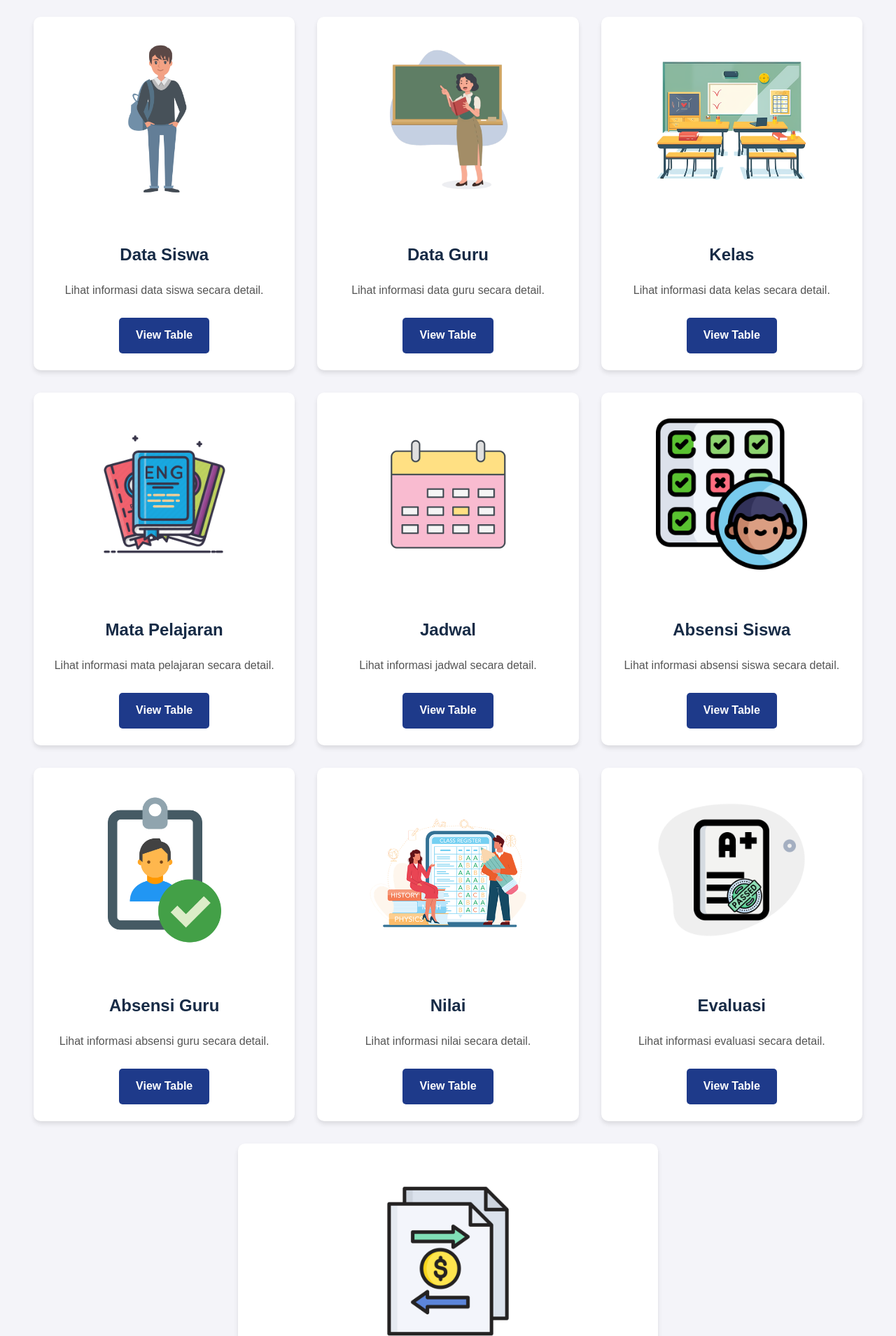
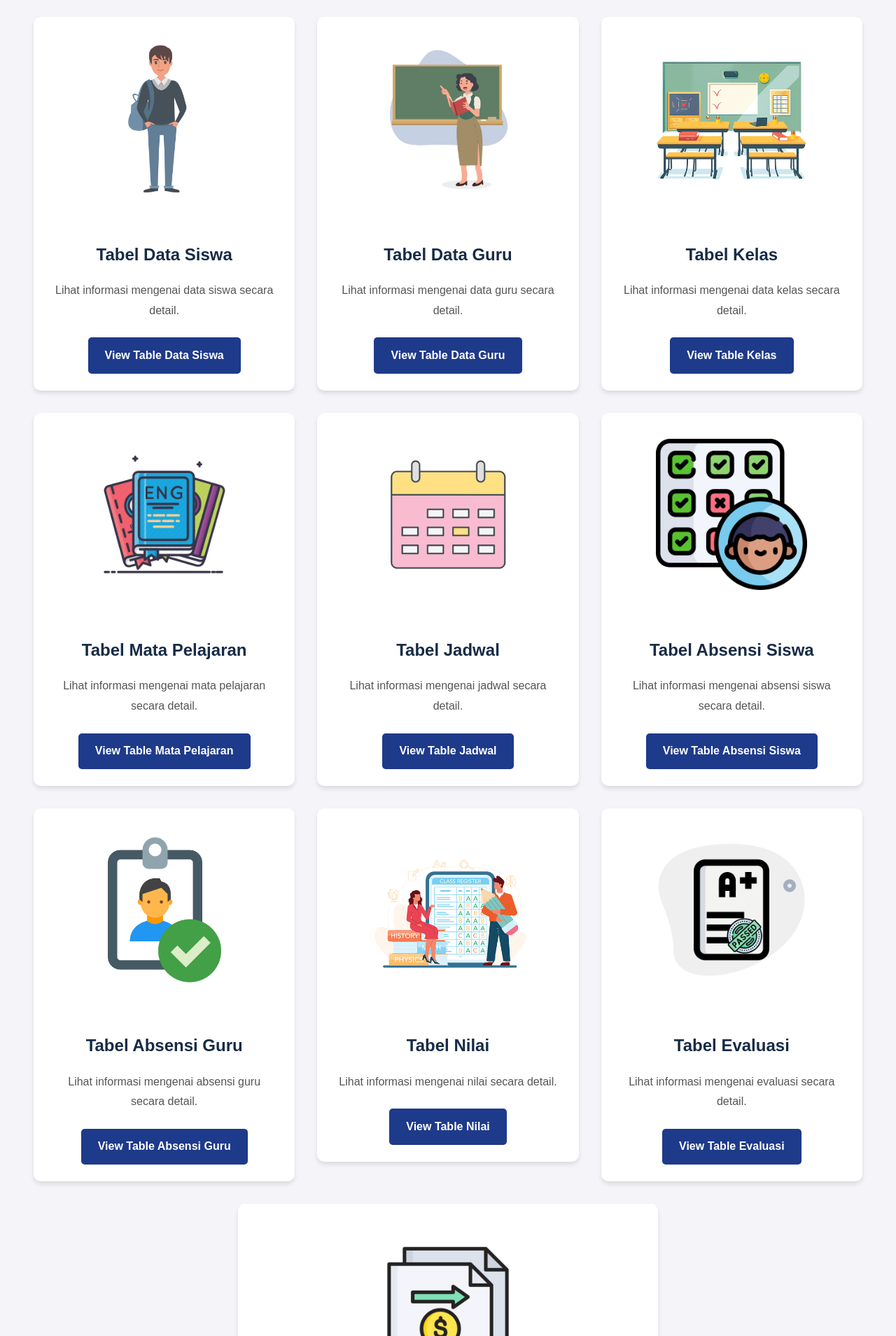
Before and after one commit to vann10/ProjectBasdat, a Flask app: page / in a window 1280 px wide. Shown: the part 452-2361 px from the top of the page at 70% size. Run offline with Flask 3, Linux system fonts and the light colour scheme.

Commit message:
update evl

```diff
--- a/app/templates/home.html
+++ b/app/templates/home.html
@@ -59,9 +59,9 @@
             <img src="https://raw.githubusercontent.com/vann10/ProjectBasdat/refs/heads/main/app/img/datasiswa.png"
               alt="tableDataSiswa">
             <div class="card-body">
-              <h5 class="card-title">Data Siswa</h5>
-              <p class="card-text">Lihat informasi data siswa secara detail.</p>
-              <a href="/tableDataSiswa" class="btn">View Table</a>
+              <h5 class="card-title">Tabel Data Siswa</h5>
+              <p class="card-text">Lihat informasi mengenai data siswa secara detail.</p>
+              <a href="/tableDataSiswa" class="btn">View Table Data Siswa</a>
             </div>
           </div>
         </div>
@@ -71,9 +71,9 @@
             <img src="https://raw.githubusercontent.com/vann10/ProjectBasdat/refs/heads/main/app/img/dataguru.png"
               alt="tableDataGuru" style="scale: 1;">
             <div class="card-body">
-              <h5 class="card-title">Data Guru</h5>
-              <p class="card-text">Lihat informasi data guru secara detail.</p>
-              <a href="/tableDataGuru" class="btn">View Table</a>
+              <h5 class="card-title">Tabel Data Guru</h5>
+              <p class="card-text">Lihat informasi mengenai data guru secara detail.</p>
+              <a href="/tableDataGuru" class="btn">View Table Data Guru</a>
             </div>
           </div>
         </div>
@@ -83,9 +83,9 @@
             <img src="https://raw.githubusercontent.com/vann10/ProjectBasdat/refs/heads/main/app/img/kelass.png"
               alt="tableKelas" style="scale: 1.2;">
             <div class="card-body">
-              <h5 class="card-title">Kelas</h5>
-              <p class="card-text">Lihat informasi data kelas secara detail.</p>
-              <a href="/tableKelas" class="btn">View Table</a>
+              <h5 class="card-title">Tabel Kelas</h5>
+              <p class="card-text">Lihat informasi mengenai data kelas secara detail.</p>
+              <a href="/tableKelas" class="btn">View Table Kelas</a>
             </div>
           </div>
         </div>
@@ -95,9 +95,9 @@
             <img src="https://raw.githubusercontent.com/vann10/ProjectBasdat/refs/heads/main/app/img/matapelajaran.png"
               alt="tableMataPelajaran">
             <div class="card-body">
-              <h5 class="card-title">Mata Pelajaran</h5>
-              <p class="card-text">Lihat informasi mata pelajaran secara detail.</p>
-              <a href="/tableMataPelajaran" class="btn">View Table</a>
+              <h5 class="card-title">Tabel Mata Pelajaran</h5>
+              <p class="card-text">Lihat informasi mengenai mata pelajaran secara detail.</p>
+              <a href="/tableMataPelajaran" class="btn">View Table Mata Pelajaran</a>
             </div>
           </div>
         </div>
@@ -107,9 +107,9 @@
             <img src="https://raw.githubusercontent.com/vann10/ProjectBasdat/refs/heads/main/app/img/jadwal.png"
               alt="tableJadwal">
             <div class="card-body">
-              <h5 class="card-title">Jadwal</h5>
-              <p class="card-text">Lihat informasi jadwal secara detail.</p>
-              <a href="/tableJadwal" class="btn">View Table</a>
+              <h5 class="card-title">Tabel Jadwal</h5>
+              <p class="card-text">Lihat informasi mengenai jadwal secara detail.</p>
+              <a href="/tableJadwal" class="btn">View Table Jadwal</a>
             </div>
           </div>
         </div>
@@ -119,9 +119,9 @@
             <img src="https://raw.githubusercontent.com/vann10/ProjectBasdat/refs/heads/main/app/img/absensisiswa.png"
               alt="tableAbsensiSiswa">
             <div class="card-body">
-              <h5 class="card-title">Absensi Siswa</h5>
-              <p class="card-text">Lihat informasi absensi siswa secara detail.</p>
-              <a href="/tableAbsensiSiswa" class="btn">View Table</a>
+              <h5 class="card-title">Tabel Absensi Siswa</h5>
+              <p class="card-text">Lihat informasi mengenai absensi siswa secara detail.</p>
+              <a href="/tableAbsensiSiswa" class="btn">View Table Absensi Siswa</a>
             </div>
           </div>
         </div>
@@ -131,9 +131,9 @@
             <img src="https://raw.githubusercontent.com/vann10/ProjectBasdat/refs/heads/main/app/img/absensiguru.png"
               alt="tableAbsensiGuru">
             <div class="card-body">
-              <h5 class="card-title">Absensi Guru</h5>
-              <p class="card-text">Lihat informasi absensi guru secara detail.</p>
-              <a href="/tableAbsensiGuru" class="btn">View Table</a>
+              <h5 class="card-title">Tabel Absensi Guru</h5>
+              <p class="card-text">Lihat informasi mengenai absensi guru secara detail.</p>
+              <a href="/tableAbsensiGuru" class="btn">View Table Absensi Guru</a>
             </div>
           </div>
         </div>
@@ -143,9 +143,9 @@
             <img src="https://raw.githubusercontent.com/vann10/ProjectBasdat/refs/heads/main/app/img/nilaii.png"
               alt="tableNilai" style="scale: 1.3;">
             <div class="card-body">
-              <h5 class="card-title">Nilai</h5>
-              <p class="card-text">Lihat informasi nilai secara detail.</p>
-              <a href="/tableNilai" class="btn">View Table</a>
+              <h5 class="card-title">Tabel Nilai</h5>
+              <p class="card-text">Lihat informasi mengenai nilai secara detail.</p>
+              <a href="/tableNilai" class="btn">View Table Nilai</a>
             </div>
           </div>
         </div>
@@ -155,9 +155,9 @@
             <img src="https://raw.githubusercontent.com/vann10/ProjectBasdat/refs/heads/main/app/img/evaluasi.png"
               alt="tableEvaluasi">
             <div class="card-body">
-              <h5 class="card-title">Evaluasi</h5>
-              <p class="card-text">Lihat informasi evaluasi secara detail.</p>
-              <a href="/tableEvaluasi" class="btn">View Table</a>
+              <h5 class="card-title">Tabel Evaluasi</h5>
+              <p class="card-text">Lihat informasi mengenai evaluasi secara detail.</p>
+              <a href="/tableEvaluasi" class="btn">View Table Evaluasi</a>
             </div>
           </div>
         </div>
@@ -167,9 +167,9 @@
               <img src="https://raw.githubusercontent.com/vann10/ProjectBasdat/refs/heads/main/app/img/pembayaran.png"
                 alt="tablePembayaran">
               <div class="card-body">
-                <h5 class="card-title">Pembayaran</h5>
-                <p class="card-text">Lihat informasi pembayaran secara detail.</p>
-                <a href="/tablePembayaran" class="btn">View Table</a>
+                <h5 class="card-title">Tabel Pembayaran</h5>
+                <p class="card-text">Lihat informasi mengenai pembayaran secara detail.</p>
+                <a href="/tablePembayaran" class="btn">View Table Pembayaran</a>
               </div>
           </div>
         </div>
--- a/app/templates/tableEvaluasi.html
+++ b/app/templates/tableEvaluasi.html
@@ -29,7 +29,7 @@
         <h1 class="text-center text-primary mb-4">All List of Table Evaluasi</h1>
         <p class="text-center mb-5">Tabel lengkap dari evaluasi</p>
 
-        <a href="/tableEvaluasi/create">
+        <a href="/Create/createEvaluasi">
           <button class="create-btn">CREATE</button>
         </a>
 
@@ -51,7 +51,7 @@
                 <tr>
                   <td>{{ evaluasi.id_evaluasi }}</td>
                   <td>{{ evaluasi.id_siswa }}</td>
-                  <td>{{ evaluasi.status_evaluasi }}</td>
+                  <td>{{ evaluasi.status }}</td>
                   <td>{{ evaluasi.rerata_kehadiran }}</td>
                   <td>{{ evaluasi.rerata_nilai }}</td>
                   <td>
--- a/connect.py
+++ b/connect.py
@@ -4,7 +4,7 @@ import os
 # function to create a connection to the database
 def create_connection():
 
-    server = 'HANADHIRA'  # Ubah sesuai dengan nama server kalian     #
+    server = 'MSI\VSERVER'  # Ubah sesuai dengan nama server kalian     #
     database = 'SMAN1Surakarta'        # Ubah sesuai dengan nama database kalian   #
 
     connection_string = f'DRIVER={{SQL Server}};SERVER={server};DATABASE={database}'
```
Also changed, not shown: app/routes/routesEvaluasi.py (+38 -0 lines), app/templates/Create/createEvaluasi.html (+89 -0 lines).
